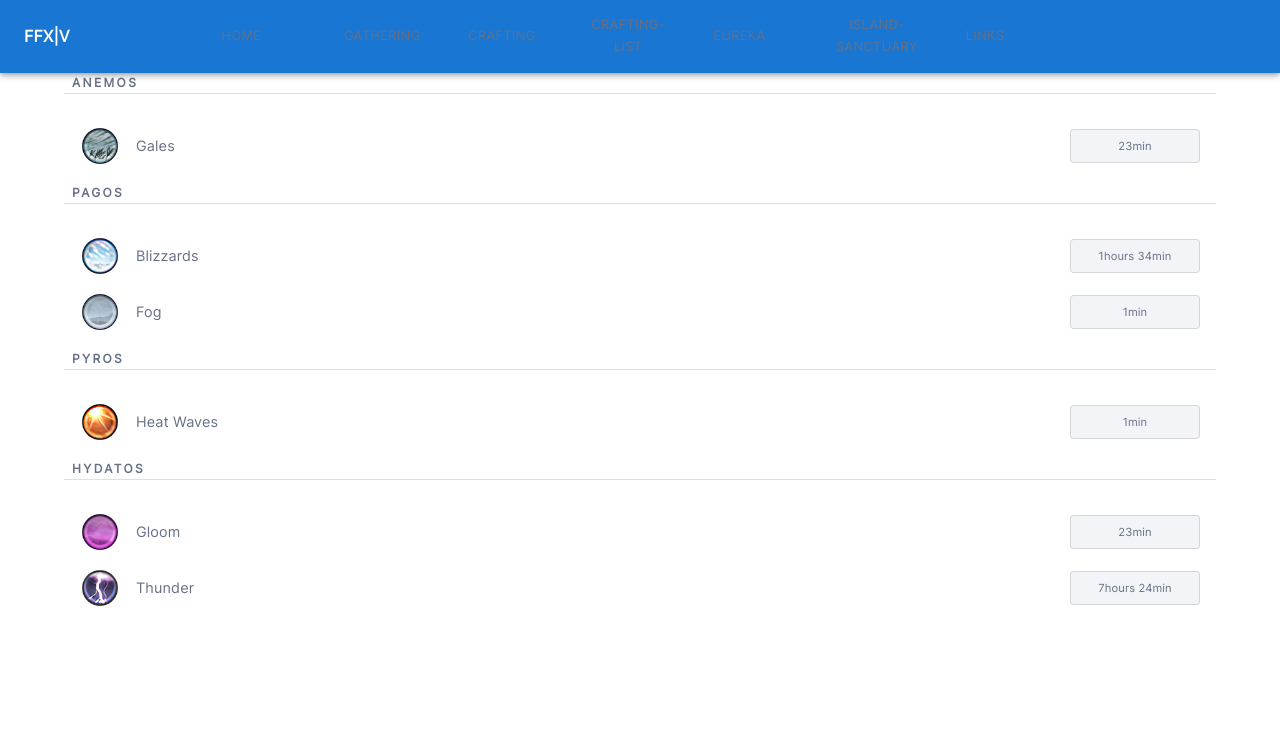
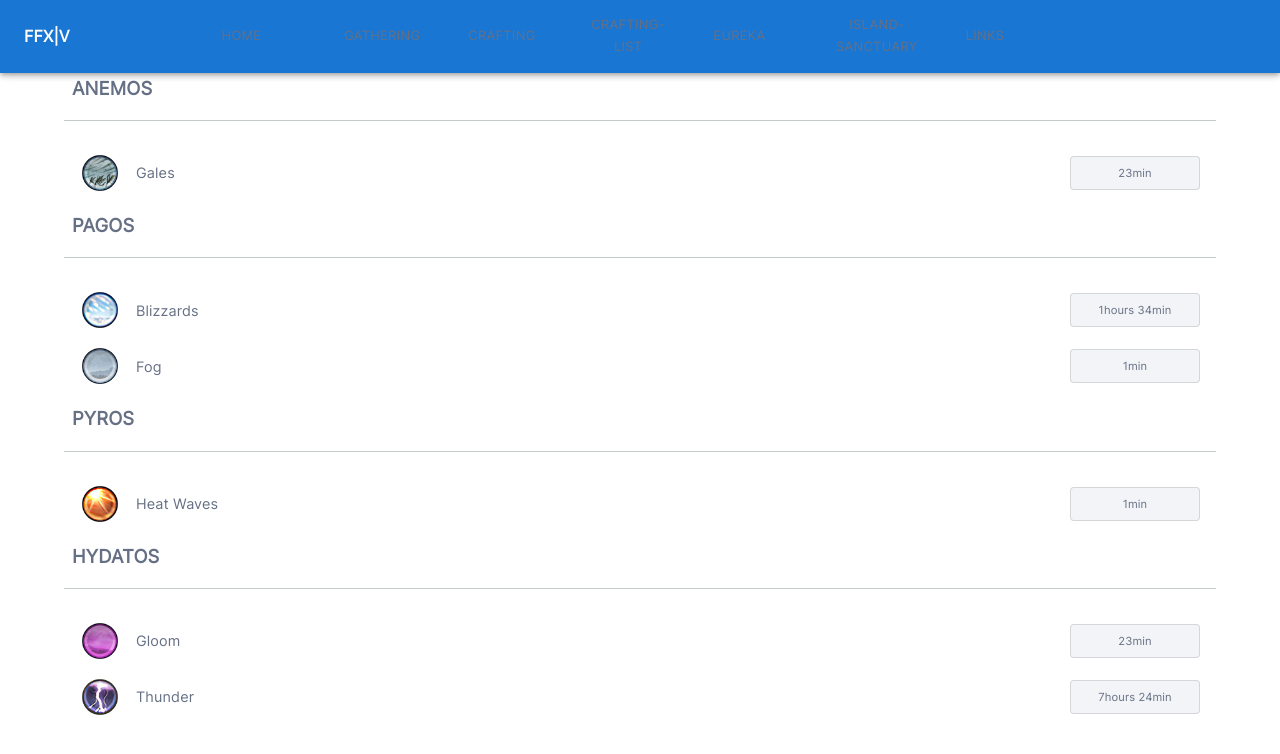
Before and after one commit to itsenoti/xivproject, a Next.js app in the folder xiv/: page /eureka in a window 1280 px wide. Shown: the top 754 px of the page. Built offline with nearby package versions, Linux system fonts and the light colour scheme.

Commit message:
Added Google verification

```diff
--- a/xiv/components/title.js
+++ b/xiv/components/title.js
@@ -6,7 +6,7 @@ function Title(props) {
       <Typography variant="subtitle1" sx={{ pl: 1 }}>
         {props.text}
       </Typography>
-      <Divider sx={{ mb: "1rem" }} />
+      <Divider className="divider" sx={{ mt: "1rem" }} />
     </>
   );
 }
--- a/xiv/pages/Header.js
+++ b/xiv/pages/Header.js
@@ -7,6 +7,10 @@ function Header() {
         <title>X|V</title>
         <meta name="description" content="Generated by create next app" />
         <meta name="viewport" content="width=device-width, initial-scale=1" />
+        <meta
+          name="google-site-verification"
+          content="a1524W6X5r6oFAYwYEhxCLbzzZPgPx8-Hba_9KkweAY"
+        />
         <link rel="icon" href="/063922_hr1.png" />
       </Head>
     </>
--- a/xiv/pages/gathering.js
+++ b/xiv/pages/gathering.js
@@ -14,7 +14,6 @@ import Stack from "@mui/material/Stack";
 import Typography from "@mui/material/Typography";
 import Image from "next/image";
 import React, { useEffect, useState } from "react";
-import Announcements from "../components/announcements";
 import Title from "../components/title";
 import GIcons from "./../pages/api/gathering.json";
 import * as ETClock from "./../utils/EorzeaClock";
@@ -169,7 +168,6 @@ function Gathering({ theme, setTheme }) {
     <>
       <Header />
       <Navigation />
-      <Announcements />
       <Container sx={{ padding: 0, pt: 8 }}>
         <Title text={"Gathering"} />
 
@@ -332,7 +330,7 @@ function Gathering({ theme, setTheme }) {
                             }
                           />
                         </ListItem>
-                        <Divider />
+                        <Divider className="divider" />
                       </Stack>
                     );
                     entries.push(__item__);
--- a/xiv/styles/globals.css
+++ b/xiv/styles/globals.css
@@ -97,10 +97,10 @@ div > span[class*='MuiChip-labelSmall'] {
 }
 
 h6[class*="subtitle1"] {
-  font-size: 0.75rem !important;
-  font-weight: bold !important;
+  font-size: 1.15rem !important;
+  font-weight: 900 !important;
   text-transform: uppercase;
-  letter-spacing: 0.15rem;
+  /* letter-spacing: 0.15rem; */
 }
 
 [dark-theme='light'] span[class*='body1'] {
@@ -174,6 +174,9 @@ p[class*="maintenanceSchedule"] {
   font-size: 0.85rem !important;
 }
 
-
+hr.divider {
+  border-color:  rgba(138, 147, 153, 0.5);
+  margin-bottom:1rem;
+}
 
 /* MuiInputBase-colorPrimary */
```
Also changed, not shown: xiv/pages/styles/Gathering.module.css (+11 -11 lines).
